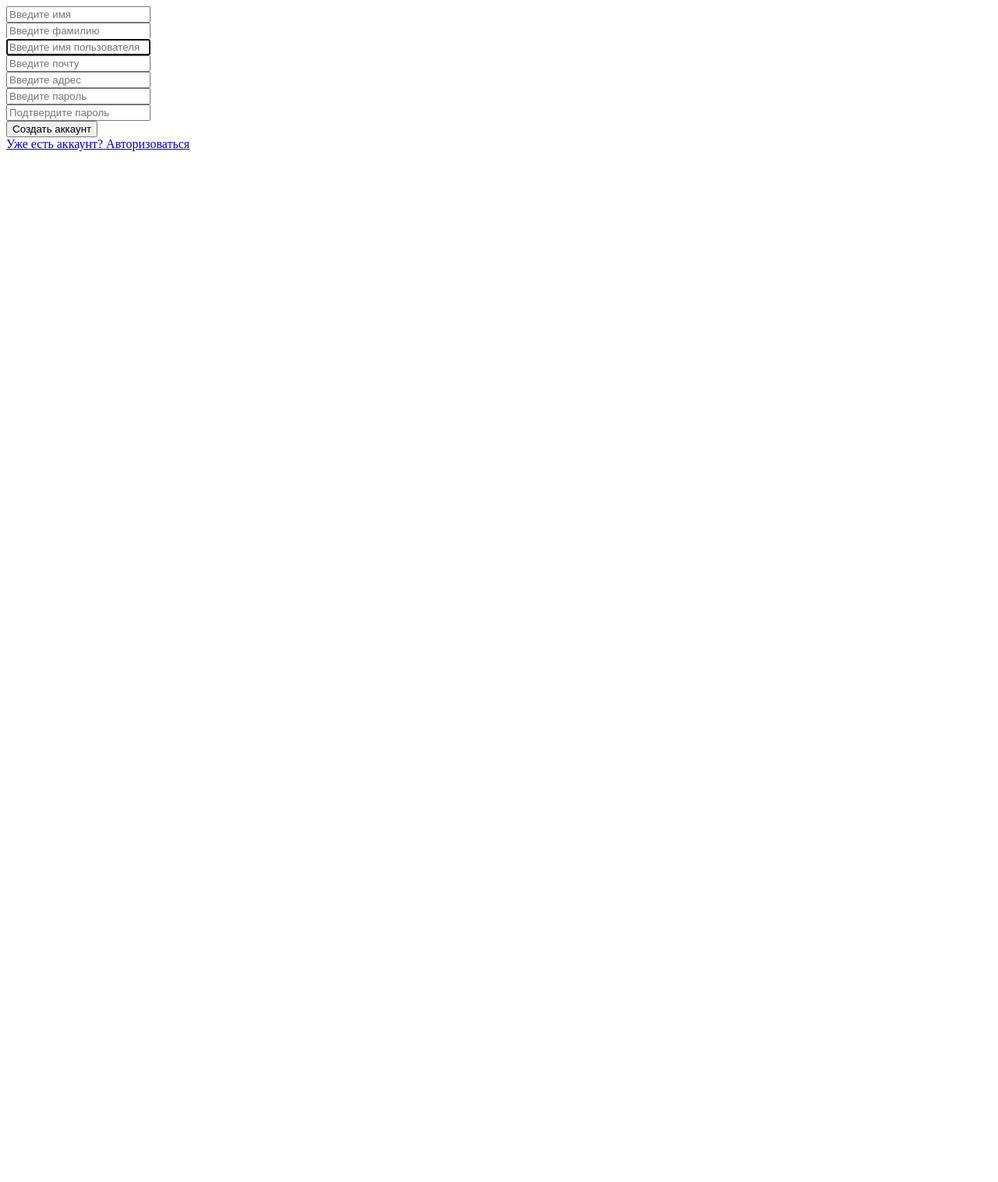
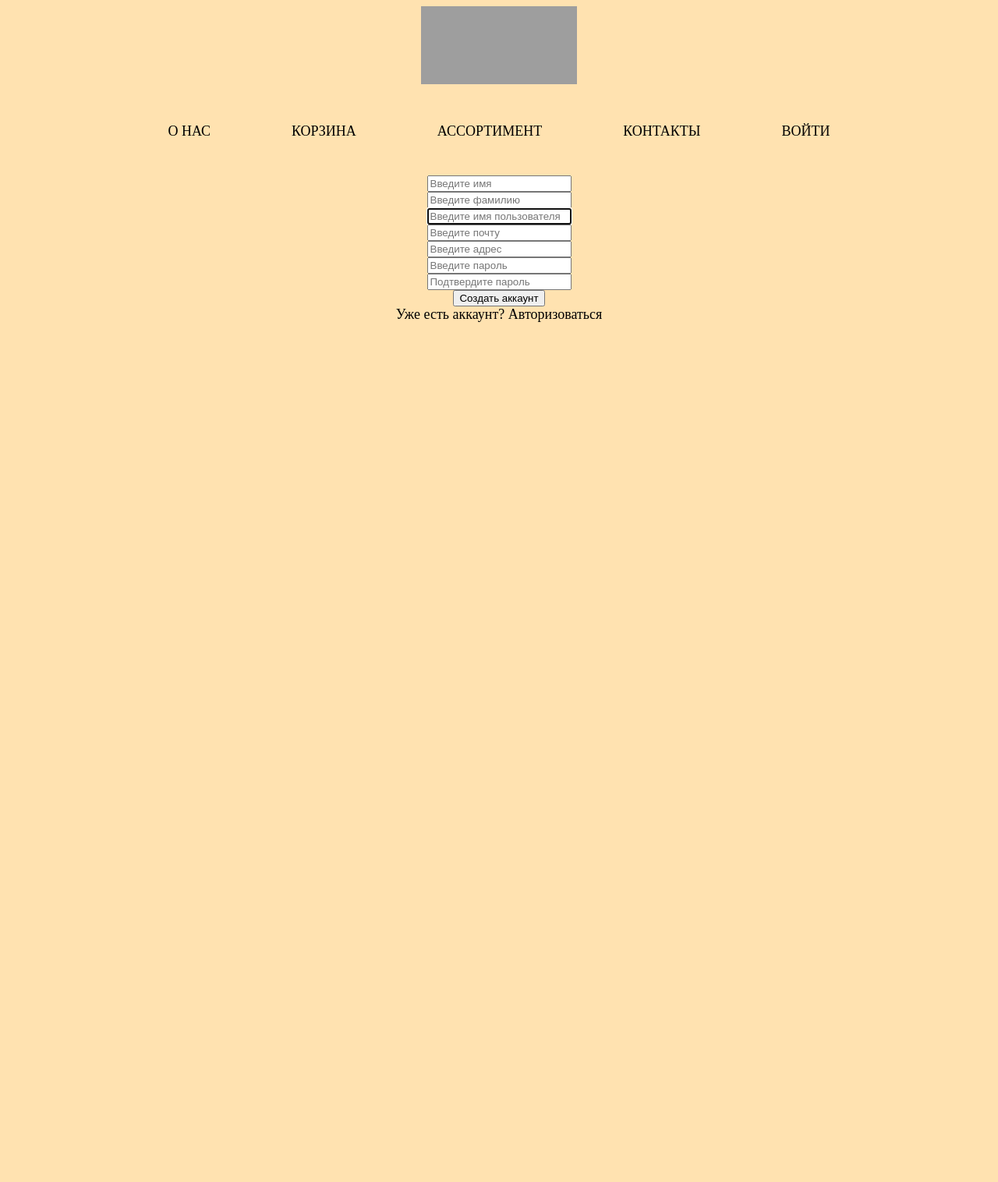
Before and after one commit to naburnm8/DCDiploma, a Django app: page /users/registration/ in a window 1280 px wide. Shown: the whole page at 78% size. Before the commit the page ends 194 px from the top, so only its background shows below. Run offline with Django 5.2, Linux system fonts and the light colour scheme; grey boxes are pictures that could not be loaded.

Commit message:
Промужеточный(или нет...)вариант страниц логина и авторизации

```diff
--- a/products/templates/products/index.html
+++ b/products/templates/products/index.html
@@ -21,7 +21,7 @@
         {% if user.is_authenticated %}
             <li> <a href='#'>{{ user.username }}</a></li>
         {% else %}
-            <li> <a href="{% url 'users:login' %}"> Войти </a> </li>
+            <li> <a href="{% url 'users:login' %}"> ВОЙТИ </a> </li>
         {% endif %}
 
     </ul>
--- a/static/css/style-register.css
+++ b/static/css/style-register.css
@@ -0,0 +1,79 @@
+* {
+    box-sizing: border-box;
+}
+
+body {
+    background-color: #FFE2B0;
+    height: 1500px;
+}
+
+header {
+
+    text-align: center;
+    margin-bottom: 20px;
+    background-attachment: fixed;
+
+}
+
+.logo {
+    height: 100px;
+    width: 200px;
+}
+
+ul {
+    list-style-type: none;
+    text-align: center;
+    padding: 0px;
+}
+
+li {
+    display: inline;
+    margin-right: 100px;
+}
+
+a {
+    color: black;
+    text-decoration: none;
+    font-size: 18px;
+}
+
+.sticky {
+    position: sticky;
+    position: -webkit-sticky;
+}
+
+a:hover {
+    color: whitesmoke;
+    font-size: 50px;
+}
+
+li:last-child {
+    margin-right: 0px;
+}
+
+nav {
+    margin-bottom: 20px;
+    width: 100%;
+}
+
+.sticky-nav {
+    position: sticky;
+    top: 0;
+    background-color: #FFE2B0;
+    padding: 10px 0;
+    z-index: 1000;
+}
+
+#normal {
+    color: black;
+    text-decoration: none;
+    font-size: 18px;
+}
+
+#normal:hover {
+    color: whitesmoke;
+}
+
+.auth-form {
+    text-align: center;
+}
--- a/users/forms.py
+++ b/users/forms.py
@@ -1,15 +1,13 @@
 from django import forms
-from django.contrib.auth.forms import (AuthenticationForm, UserChangeForm,
-                                       UserCreationForm)
-
+from django.contrib.auth.forms import AuthenticationForm, UserCreationForm
 from users.models import User
-
 
 class UserLoginForm(AuthenticationForm):
     username = forms.CharField(widget=forms.TextInput(attrs={
         'class': 'form-control py-4', 'placeholder': 'Введите имя пользователя'}))
     password = forms.CharField(widget=forms.PasswordInput(attrs={
         'class': 'form-control py-4', 'placeholder': 'Введите пароль'}))
+
     class Meta:
         model = User
         fields = ('username', 'password')
@@ -20,9 +18,9 @@ class UserRegistrationForm(UserCreationForm):
     last_name = forms.CharField(widget=forms.TextInput(attrs={
         'class': 'form-control py-4', 'placeholder': 'Введите фамилию'}))
     username = forms.CharField(widget=forms.TextInput(attrs={
-        'class': 'form-control py-4', 'placeholder': 'Введите имя пользователя', 'unique': True}))
+        'class': 'form-control py-4', 'placeholder': 'Введите имя пользователя'}))
     email = forms.CharField(widget=forms.EmailInput(attrs={
-        'class': 'form-control py-4', 'placeholder': 'Введите почту', 'unique': True}))
+        'class': 'form-control py-4', 'placeholder': 'Введите почту'}))
     user_address = forms.CharField(widget=forms.TextInput(attrs={
         'class': 'form-control py-4', 'placeholder': 'Введите адрес'}))
     password1 = forms.CharField(widget=forms.PasswordInput(attrs={
--- a/users/templates/users/login.html
+++ b/users/templates/users/login.html
@@ -18,7 +18,7 @@
         <li> <a href="{% url 'products:index' %}">КОРЗИНА</a> </li>
         <li> <a href="{% url 'products:index' %}">АССОРТИМЕНТ</a> </li>
         <li> <a href="{% url 'products:index' %}">КОНТАКТЫ</a> </li>
-        <li> <a href="{% url 'products:index' %}">ПРОФИЛЬ</a> </li>
+        <li> <a href="{% url 'products:index' %}">ВОЙТИ</a> </li>
     </ul>
 
     </nav>
--- a/users/templates/users/register.html
+++ b/users/templates/users/register.html
@@ -4,9 +4,26 @@
     <meta charset="UTF-8">
     <title>{{ title }}</title>
     <link rel="shortcut icon" type="image/x-icon" href="../../../static/img/favicon.ico"/>
+    <link rel="stylesheet" href="../../../static/css/style-register.css">
+    <meta name="description" content="Лучшие товары в городе">
 </head>
 <body>
-     <form action="{% url 'users:registration' %}" method="POST">
+    <header>
+        <img class="logo" src="../../../static/img/icon.svg" alt="Изображение логотипа">
+    </header>
+    <nav class="sticky-nav">
+    <ul>
+        <li> <a href="{% url 'products:index' %}">О НАС</a> </li>
+        <li> <a href="{% url 'products:index' %}">КОРЗИНА</a> </li>
+        <li> <a href="{% url 'products:index' %}">АССОРТИМЕНТ</a> </li>
+        <li> <a href="{% url 'products:index' %}">КОНТАКТЫ</a> </li>
+        <li> <a href="{% url 'products:index' %}">ВОЙТИ</a> </li>
+    </ul>
+
+    </nav>
+    <main>
+        <section>
+            <form class="auth-form" action="{% url 'users:registration' %}" method="POST">
          {% csrf_token %}
          {{ form.first_name}}<br>
          {{ form.last_name }}<br>
@@ -19,9 +36,11 @@
              <input type="submit" value="Создать аккаунт">
          </div>
          <div class="card-footer text-center">
-             <div class="small"><a href="{%  url 'users:login' %}">Уже есть аккаунт? Авторизоваться</a></div>
+             <div class="small"><a id="normal" href="{%  url 'users:login' %}">Уже есть аккаунт? Авторизоваться</a></div>
          </div>
+             </form>
+        </section>
+    </main>
 
-     </form>
 </body>
 </html>
```
Also changed, not shown: static/css/style-login.css (line endings or trailing spaces).
